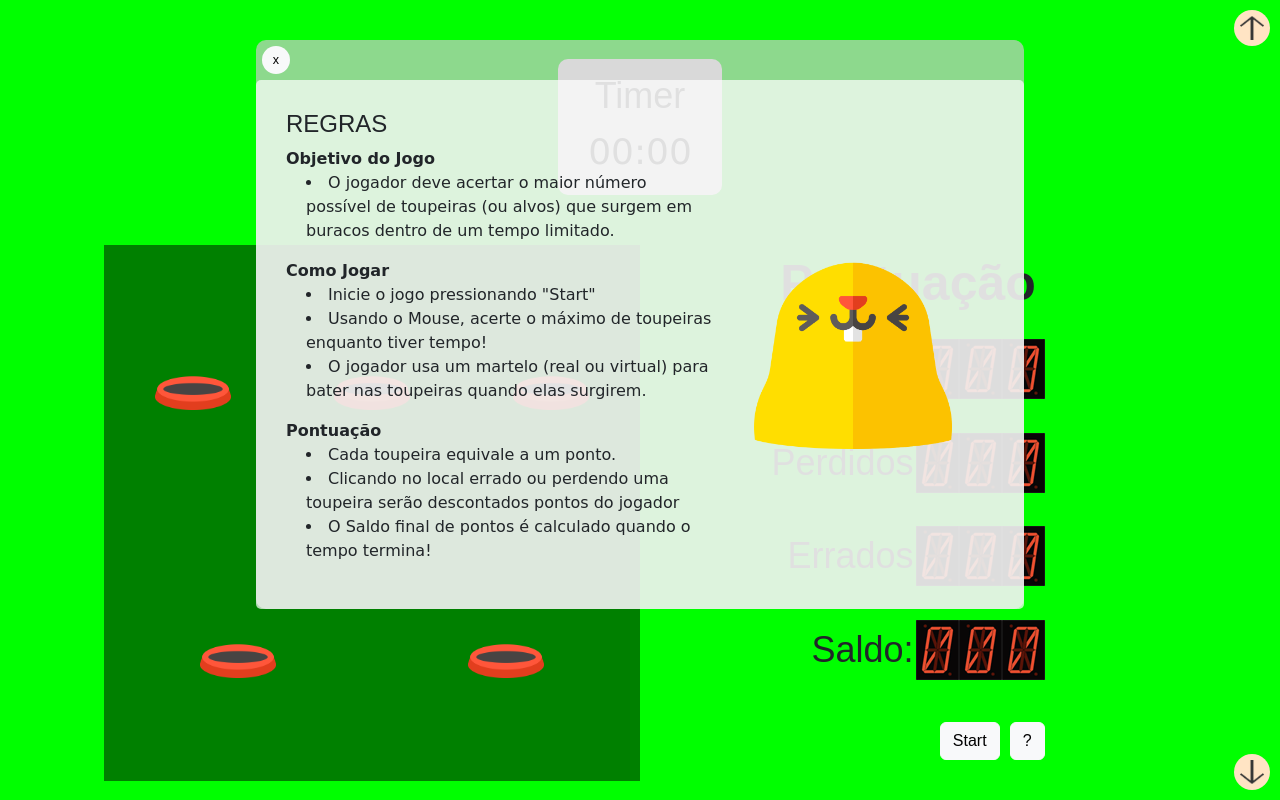
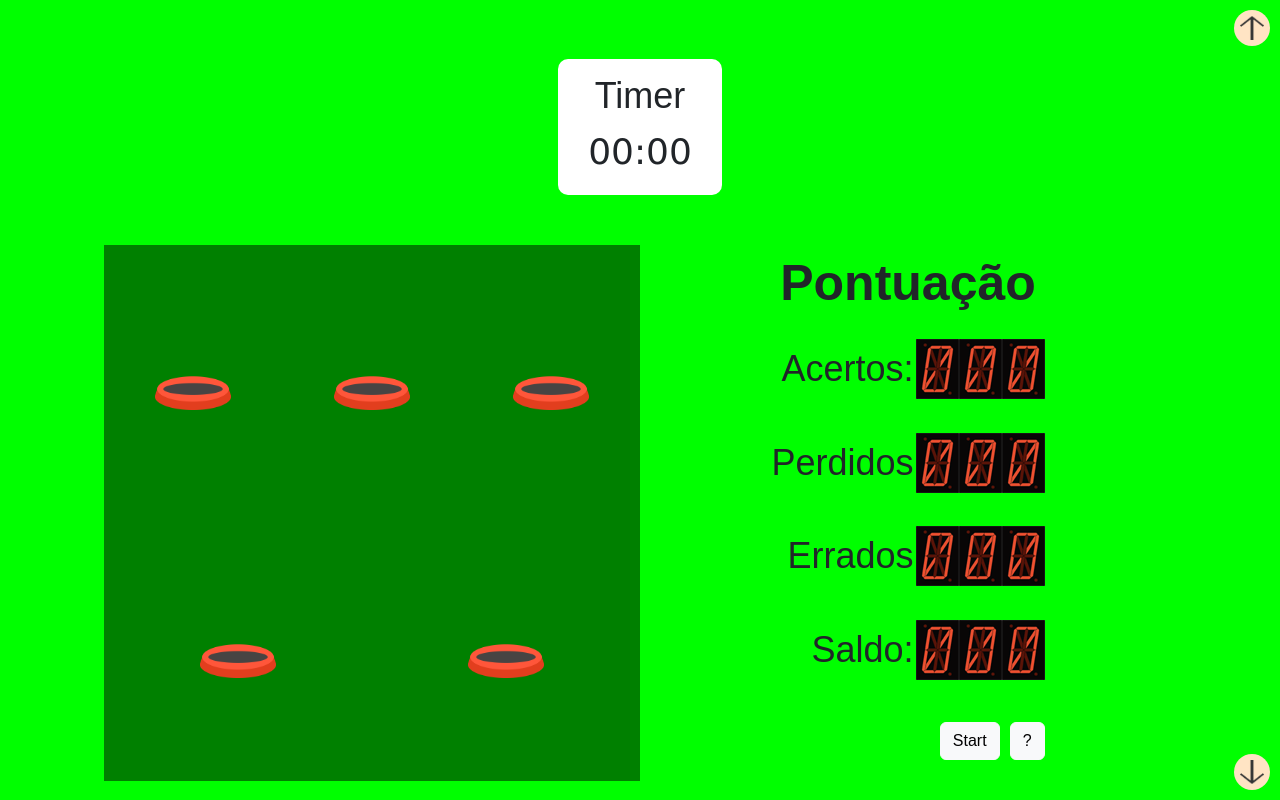
Before and after one commit to camirozario/Whac-a-Mole, a plain HTML site: page tabuleiro.html in a window 1280 px wide. Drawn offline with nearby package versions, Linux system fonts and the light colour scheme; a web font is replaced by a local one.

Commit message:
Corrected "Lost Points" after timer eneded bug

```diff
--- a/script.js
+++ b/script.js
@@ -78,7 +78,6 @@ function start (){
 
 function sobeToupeira(){
 
-    console.log("sobeToupeira() foi chamado!"); // Debug
 
     /* tempo entre cada toupeira sair do buraco */
     var intervalo = Math.floor(Math.random() * (3000 - 4000 + 1)) + 3000;
@@ -107,7 +106,8 @@ function sobeToupeira(){
 
 function tiraToupeira(buraco){
     var objBuraco = document.getElementById('buraco'+ buraco);
-    if (objBuraco.src.includes('hole-mole')){
+    if (objBuraco.src.includes('hole-mole') && (tempoRestante > 0)){
+        console.log(`${tempoRestante}`)
         perdidos++
         mostraPontuacao();
     }
--- a/style.css
+++ b/style.css
@@ -196,9 +196,8 @@ body {
 }
 
 .regras {
-    display: flex;
-    flex-direction: column;
-    position: absolute;
+    display: none;
+    position: fixed;
     max-height: 90vh;
     margin: 5vh 20vw 5vh 20vw;
     top:0vh;
@@ -209,23 +208,25 @@ body {
     z-index: 5;
   }
 
-.regras button{
-    margin: 0 10px 0 0;
-    right:10px;
+  .regras button {
+    position: absolute;
+    top: 10px;
+    right: 10px;
     height: 40px;
     width: 40px;
     border: none;
-    font-size:18px;
-    border-radius:50%;
+    font-size: 18px;
+    border-radius: 50%;
     font-family: 'Bungee Spice', sans-serif;
-    scale:70%
+    transform: scale(0.7);
+    background-color: white;
   }
 
 .regras-container {
     display: flex;
     max-height: 90vh;
     padding: 30px;
-    background-color: rgba(255, 255, 255, 0.7);
+    background-color: rgba(248, 248, 248, 0.43);
     object-fit: cover;
     border-radius: 5px;
     overflow: auto;
--- a/tabuleiro.html
+++ b/tabuleiro.html
@@ -95,8 +95,8 @@
 
         <!-- apenas UMA div para regras -->
         <div class="regras" id="regras">
-            <div>
-            <button class="btn btn-light" onclick="closeForm()">x</button></div>
+
+            <button class="btn btn-light" onclick="closeForm()">x</button>
             <div class="regras-container">
                 <div class="texto">
                     <h1>REGRAS</h1>
```
